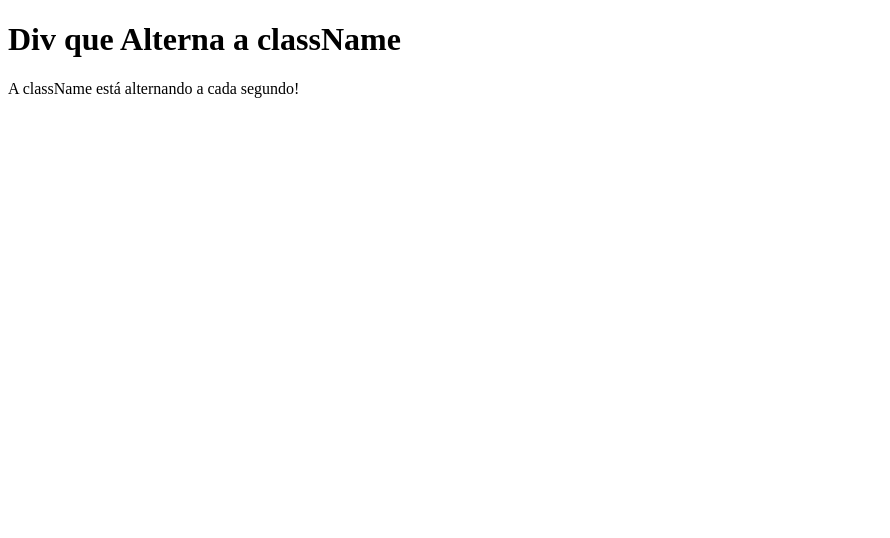
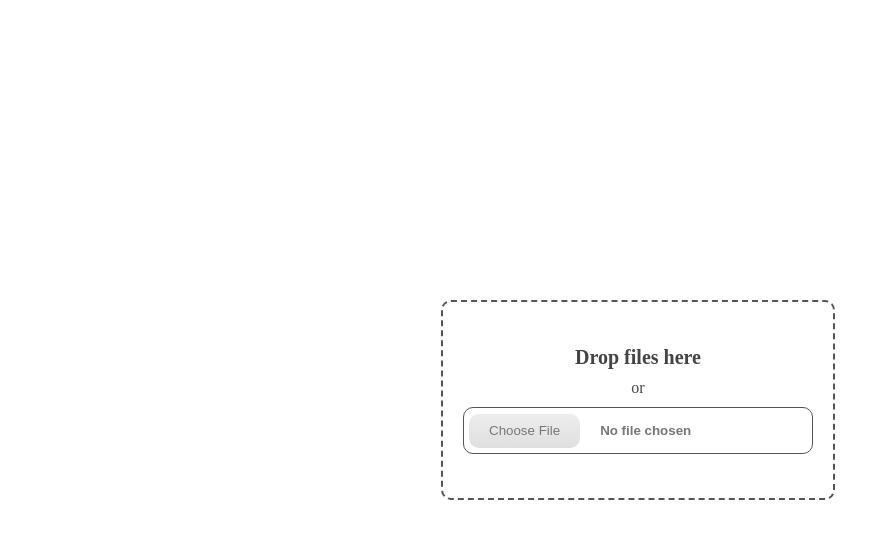
Before and after one commit to matias96321/csv-viewer, a React (Create React App) app: page / in a window 1280 px wide. Shown: the top 538 px of the page, without its empty margins (0-890 px from the left). Built offline with nearby package versions, Linux system fonts and the light colour scheme; the HTML template or start-up script is replaced by a standard one.

Commit message:
feat: add dropfile

```diff
--- a/src/App.tsx
+++ b/src/App.tsx
@@ -1,26 +1,76 @@
-import React, { useState, useEffect } from 'react';
+import React, {useState, useEffect } from 'react';
+import {arrayIsEmpty, getTextFromFile , csvToArray} from './ultils'
+import './App.css';
+import DropFile from './DropFile';
 
-function MyComponent() {
-  const [isRed, setIsRed] = useState(false);
+type objType = {
+  [key: string]: number | undefined | Array<any> | string;
+}
 
-  useEffect(() => {
-    const interval = setInterval(() => {
-      setIsRed((prevIsRed) => !prevIsRed);
-    }, 1000);
+// type Filess = React.ChangeEvent<HTMLInputElement> | React.DragEvent<HTMLLabelElement>
 
-    return () => {
-      clearInterval(interval);
-    };
-  }, []);
+function App() {
 
-  const divClassName = isRed ? 'red' : 'blue';
+  const [rows, setRows] = useState<string[]>([])
+  const [headers, setHeaders] = useState<string[]>([])
+
+  const handlerFiles = async (file: File ) => {
+
+    const text = await getTextFromFile(file);
+
+    const { headers, rows } = csvToArray(text);
+
+    setRows(rows);
+
+    setHeaders(headers);
+
+  }
+
+  const addTableRow = (data: objType) => {
+
+    let row = []
+
+    for (const [, value ] of Object.entries(data)) {
+      row.push(value);
+    }
+
+    return (
+      <>
+        {row.map((item: any, index) => {
+          return (
+            <td key={index}>{item}</td>
+          )
+        })}
+      </>
+    )
+  }
 
   return (
-    <div className={divClassName}>
-      <h1>Div que Alterna a className</h1>
-      <p>A className está alternando a cada segundo!</p>
+    <div className={arrayIsEmpty(rows) ? 'App-init' : 'App'}>
+      <DropFile handlerFiles={handlerFiles} />
+      <div className="table-div">
+        <table className="table">
+          <thead className='headers'>
+            <tr>
+              {headers.map(head => <th className='title-headers'>{head}</th>)}
+              {rows[0] ? <th className='title-header-empty'></th>: null}
+            </tr>
+          </thead>
+          <tbody>
+            {rows.map((item: {}, index: number) => {
+              return (
+                <tr className='table-row'>
+                  <th>{index + 1}</th>
+                  {addTableRow(item)}
+                </tr>
+                )
+              }
+            )}
+          </tbody>
+        </table>
+      </div>
     </div>
   );
 }
 
-export default MyComponent;
+export default App;
```
